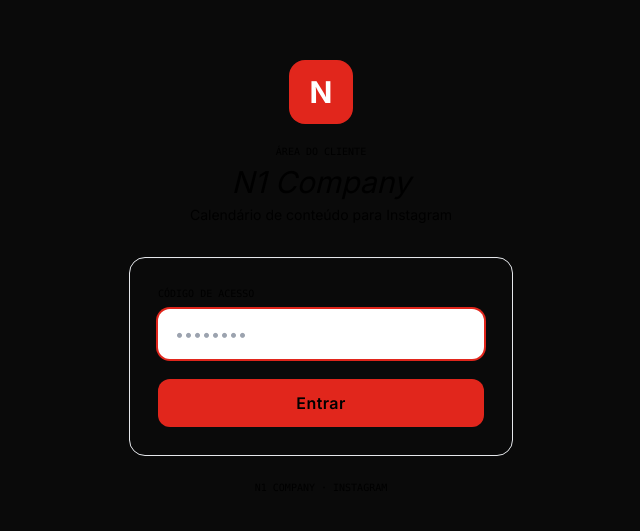
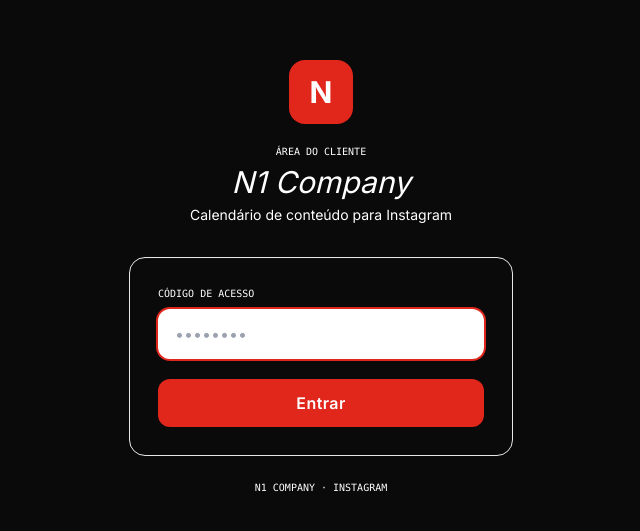
Before and after one commit to isnassif/dash-clientes, a Next.js app: page /login in a window 1280 px wide. Shown: the part 123-654 px from the top of the page, without its empty margins (319-959 px from the left). Built offline with nearby package versions, Linux system fonts and the light colour scheme.

Commit message:
Update layout.tsx

```diff
--- a/app/layout.tsx
+++ b/app/layout.tsx
@@ -1,19 +1,8 @@
 import type { Metadata } from "next";
-import { Inter, Fraunces, IBM_Plex_Mono } from "next/font/google";
+import { Inter } from "next/font/google";
 import "./globals.css";
 
 const inter = Inter({ subsets: ["latin"], variable: "--font-inter" });
-const fraunces = Fraunces({
-  subsets: ["latin"],
-  variable: "--font-fraunces",
-  weight: ["400", "500", "600"],
-  style: ["normal", "italic"],
-});
-const plexMono = IBM_Plex_Mono({
-  subsets: ["latin"],
-  variable: "--font-plex-mono",
-  weight: ["400", "500"],
-});
 
 export const metadata: Metadata = {
   title: "N1 Company — Calendário de Conteúdo",
@@ -26,11 +15,8 @@ export default function RootLayout({
   children: React.ReactNode;
 }) {
   return (
-    <html
-      lang="pt-BR"
-      className={`${inter.variable} ${fraunces.variable} ${plexMono.variable}`}
-    >
-      <body className="bg-background text-ink font-sans antialiased min-h-screen">
+    <html lang="pt-BR" className={inter.variable}>
+      <body className="bg-background text-white font-sans antialiased min-h-screen">
         {children}
       </body>
     </html>
```
